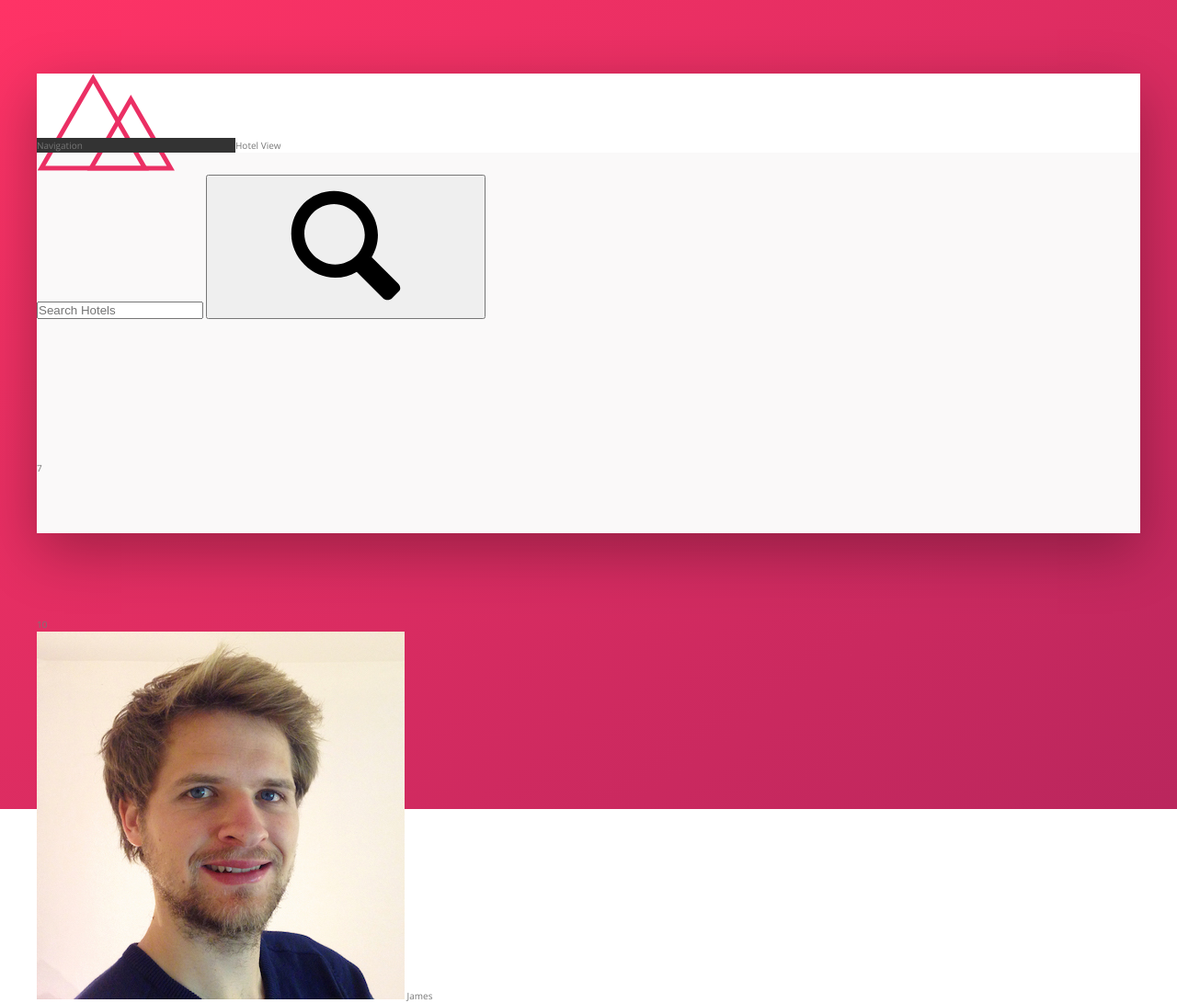
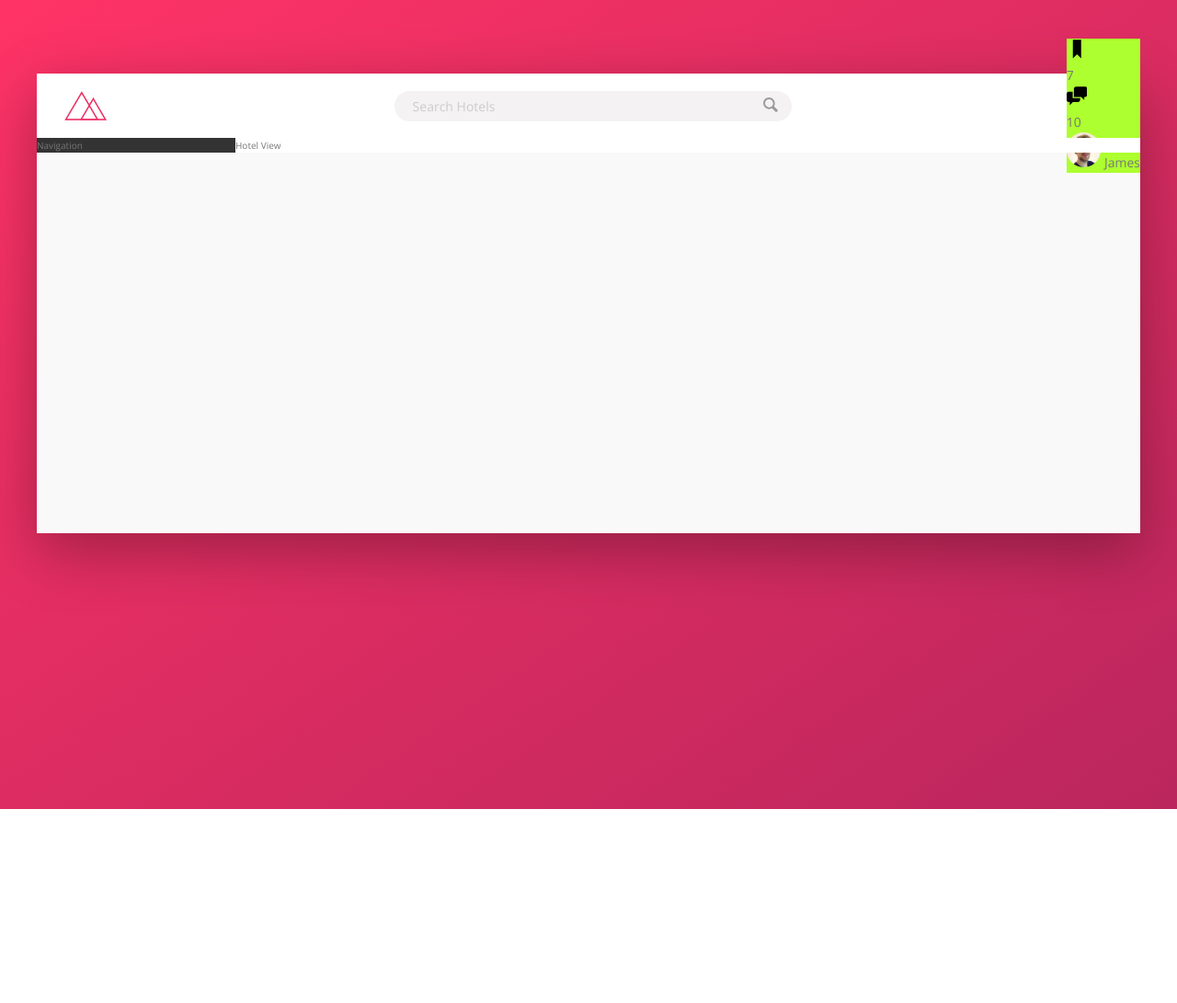
Before and after one commit to elhamposhtiban/Flex-box_project, a website: page index.html in a window 1280 px wide. Shown: the whole page at 92% size. After the commit the page ends 880 px from the top, so only its background shows below. Drawn offline with nearby package versions, Linux system fonts and the light colour scheme.

Commit message:
working on css for search bar with using flex box

```diff
--- a/sass/_component.scss
+++ b/sass/_component.scss
@@ -0,0 +1,93 @@
+/////////////////////////////////////////
+////// LOGO
+.logo {
+    height: 3.25rem;
+    margin-left: 3rem;
+}
+
+/////////////////////////////////////////
+////// SEARCH
+.search {
+
+    flex: 0 0 40%;
+    display: flex;
+    align-items: center;
+    justify-content: center;
+
+    &__input {
+        font-family: inherit;
+        font-size: inherit;
+        color: inherit;
+        background-color: var(--color-Grey-light-2);
+        border: none;
+        padding: .7rem 2rem;
+        border-radius: 10rem;
+        margin-right: -3.25rem;
+        width: 90%;
+        transition: all .2s;
+        &:focus {
+            outline: none;
+            width: 100%;
+            background-color: var(--color-Grey-light-3);
+        }
+        &::-webkit-input-placeholder {
+            font-weight: 100;
+            color: var(--color-Grey-light-4);
+        }
+    }
+
+    &__input:focus + &__button {
+        background-color: var(--color-Grey-light-3);
+    }
+
+    &__button {
+        border: none;
+        background-color: var(--color-Grey-light-2);
+
+        &:focus {
+            outline: none;
+        }
+        &:active {
+            transform: scaleY(.2rem);
+        }
+
+    }
+
+    &__icon {
+        height: 2rem;
+        width: 2rem;
+        fill: var(--color-Grey-dark-3)
+    }
+
+}
+/////////////////////////////////////////
+////// USER NAVIGATION
+
+.user-nav {
+    background-color: greenyellow;
+    &__icon-box {
+
+    }
+
+    &__icon {
+        height: 2.25rem;
+        width: 2.25rem;
+    }
+
+    &__notification {
+
+    }
+
+    &__user {
+
+    }
+
+    &__user-photo {
+        height: 3.75rem;
+        border-radius: 50%;
+    }
+
+    &__user-name {
+
+    }
+}
--- a/sass/_layout.scss
+++ b/sass/_layout.scss
@@ -8,8 +8,12 @@ min-height: 50rem;
 
 .header {
 height: 7rem;
+font-size: 1.4rem;
 background-color: #fff;
-border-bottom: var(--color-Grey-light-2) ;
+border-bottom: var(--color-Grey-light-2);
+display: flex;
+justify-content: space-between;
+align-items: center;
 }
 
 .content {
```
Also changed, not shown: index.html (+2 -2 lines), css/style.css.
